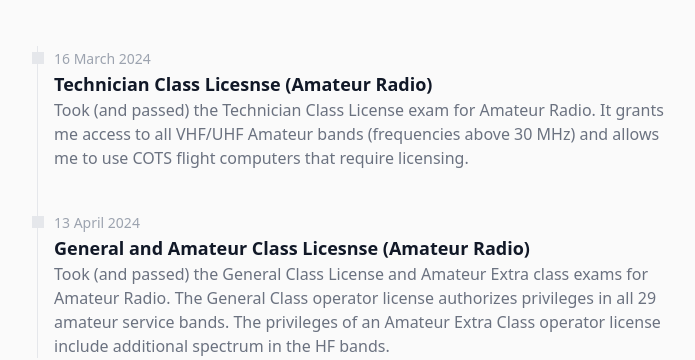
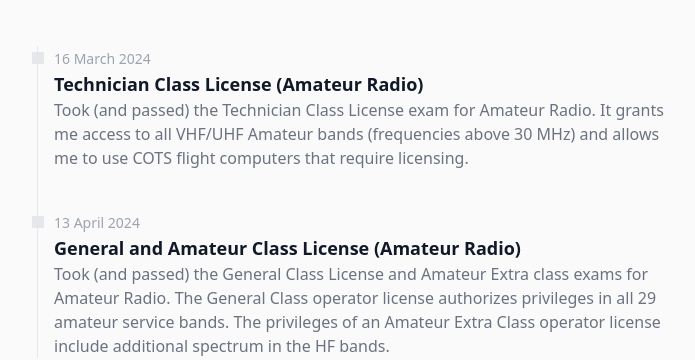
Before and after one commit to ntuckertriplet/njtucker.dev, a Next.js app: page / in a window 1280 px wide. Shown: the part 475-835 px from the top of the page, without its empty margins (283-978 px from the left). Built offline with nearby package versions, Linux system fonts and the light colour scheme.

Commit message:
spelling

```diff
--- a/src/pages/index.tsx
+++ b/src/pages/index.tsx
@@ -19,7 +19,7 @@ const Home = () => {
             <div className="absolute w-3 h-3 bg-gray-200 mt-1.5 -left-1.5"></div>
             <time className="mb-1 text-sm text-gray-400 ">16 March 2024</time>
             <h3 className="text-lg font-semibold text-gray-900">
-              Technician Class Licesnse (Amateur Radio)
+              Technician Class License (Amateur Radio)
             </h3>
             <p className="mb-4 text-gray-500">
               Took (and passed) the Technician Class License exam for Amateur
@@ -32,7 +32,7 @@ const Home = () => {
             <div className="absolute w-3 h-3 bg-gray-200 mt-1.5 -left-1.5"></div>
             <time className="mb-1 text-sm text-gray-400 ">13 April 2024</time>
             <h3 className="text-lg font-semibold text-gray-900">
-              General and Amateur Class Licesnse (Amateur Radio)
+              General and Amateur Class License (Amateur Radio)
             </h3>
             <p className="mb-4 text-gray-500">
               Took (and passed) the General Class License and Amateur Extra
```
